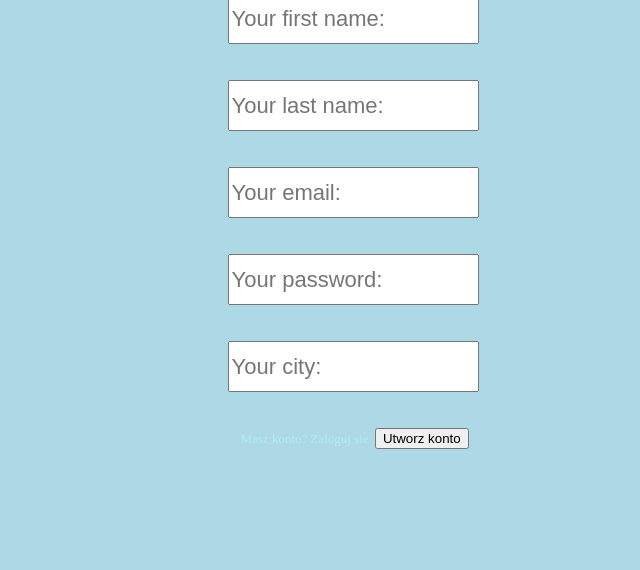
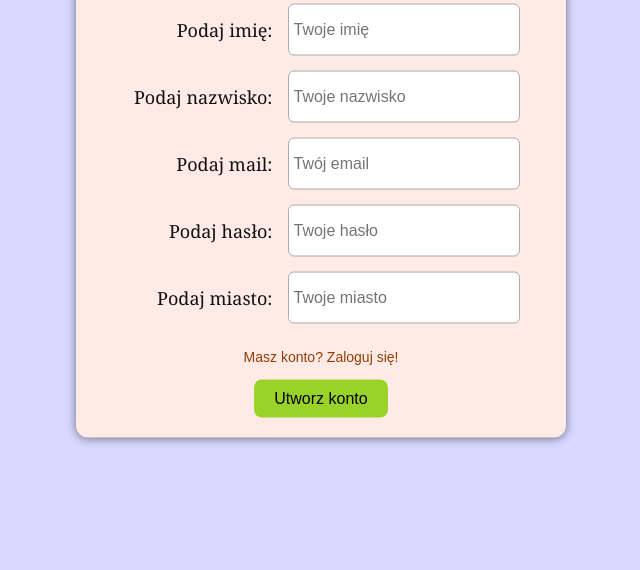
Before and after one commit to MarcinAdo22/MeteoGuideApp, a website: page MeteoGuideApp/register_user.html in a window 1280 px wide. Shown: the part 230-800 px from the top of the page, without its empty margins (319-959 px from the left). Drawn offline with Linux system fonts and the light colour scheme.

Commit message:
Register user css updated + added todolist

```diff
--- a/MeteoGuideApp/login_user.css
+++ b/MeteoGuideApp/login_user.css
@@ -24,14 +24,9 @@ body{
 
 }
 
-input[type = text] {
 
-    height: 45px;
-    width: 243px;
-    font-size: 22px;
-}
-
-input[type = password] {
+input[type="text"],
+input[type="password"] {
 
     height: 45px;
     width: 243px;
@@ -49,7 +44,7 @@ input[type = password] {
 
 .input-row label {
     font-size: 18px;
-    width: 120px; /* stała szerokość */
+    width: 120px;
     text-align: right;
     margin: 0;
 }
@@ -70,14 +65,15 @@ input[type = password] {
 
 
 
-
-
 #link_to_register:hover {
 
     color: #5F2602;
     text-decoration: underline;
 }
 
+input::placeholder {
+    font-size: 15px;
+}
 
 
 label {
@@ -105,7 +101,6 @@ button:hover {
     background-color: #FE7934;
 }
 
-
 #submit_login {
     display: flex;
     flex-direction: column;
--- a/MeteoGuideApp/register_user.css
+++ b/MeteoGuideApp/register_user.css
@@ -1,57 +1,104 @@
-body{
-    background-color: lightblue;
+body {
+    background-color: #d7d9ff;
+    margin: 0;
+    font-family: Arial, sans-serif;
 }
 
 #login_container {
-    /*
-    display:flex;
-    flex-direction: column;
+    position: absolute;
+    top: 50%;
+    left: 50%;
+    transform: translate(-50%, -50%);
+    padding: 20px;
+    background-color: #FFEAE6;
+    border-radius: 12px;
+    box-shadow: 0 1px 10px rgba(0, 0, 0, 0.5);
+    width: 450px;
+}
 
-    align-items: center;
-
-    justify-content: center;
-    */
-    top: 20%;
-    left:42%;
-    position:absolute;
-    padding: 9px;
-
-
+#register_heading {
+    margin: 20px;
+    font-family: Georgia, 'Times New Roman', Times, serif;
+    font-size: 30px;
+    color: #111114;
+    text-align: center;
+    width: fit-content;
 }
 
 #login_form {
-
     display: flex;
     flex-direction: column;
     align-items: center;
-
 }
 
-input[type = text] {
-
-    height: 45px;
-    width: 243px;
-    font-size: 22px;
+label {
+    font-family: Georgia, 'Times New Roman', Times, serif;
+    font-size: 18px;
+    color: #111114;
+    width: 150px;
+    text-align: right;
+    margin-right: 15px;
 }
 
-input[type = password] {
-
-    height: 45px;
-    width: 243px;
-    font-size: 22px;
+.input-row {
+    display: flex;
+    align-items: center;
+    width: 100%;
+    margin-bottom: 15px;
+    justify-content: center;
 }
 
+input[type="text"],
+input[type="password"] {
+    height: 40px;
+    width: 220px;
+    font-size: 16px;
+    padding: 5px;
+    border-radius: 6px;
+    border: 1px solid #aaa;
+}
+
+#submit_login {
+    display: flex;
+    flex-direction: column;
+    align-items: center;
+    margin-top: 10px;
+}
+
+button {
+    margin-top: 10px;
+    padding: 10px 20px;
+    font-size: 16px;
+    border: none;
+    border-radius: 8px;
+    background-color: #99D329;
+    color: black;
+    cursor: pointer;
+}
+
+button:hover {
+    background-color: #FE7934;
+}
 
 #link_to_login_form {
-
     text-decoration: none;
-    padding: 3px;
-    background-color: none;
-    font-size: 13px;
-    color:paleturquoise
+    font-size: 14px;
+    color: #923e04;
+    margin-bottom: 5px;
 }
 
 #link_to_login_form:hover {
+    color: #5F2602;
+    text-decoration: underline;
+}
 
-    color:lightslategrey
+#Error_register_miasto {
+    color: red;
+    font-size: 14px;
+    margin-top: 10px;
+    text-align: center;
 }
+
+p {
+    padding-top: 15px;
+}
--- a/MeteoGuideApp/register_user.html
+++ b/MeteoGuideApp/register_user.html
@@ -8,27 +8,45 @@
     </head>
     <body>
         <div id="login_container">
+            <form id="login_form" action="/register" method = "POST">
 
-            <form id="login_form" action="/register" method = "POST">
-                <label><strong>Zarejestruj się</strong></label><br><br>
-                <input type="text" placeholder="Your first name: " name="first_name"><br><br>
-                <input type="text" placeholder="Your last name: " name="last_name"><br><br>
-                <input type="text" placeholder="Your email: " name="user_name"><br><br>
-                <input type="password" placeholder="Your password: " name="user_password"><br><br>
-                <input type="text" placeholder="Your city: " name="city" id="city"><br><br>
+                <strong id="register_heading">Zarejestruj się</strong>
+                <div class="input-row">
+                    <label for="username">Podaj imię:</label>
+                <input type="text" placeholder="Twoje imię " name="first_name">
+                </div>
+
+                <div class="input-row">
+                    <label for="username">Podaj nazwisko:</label>
+                <input type="text" placeholder="Twoje nazwisko " name="last_name">
+                </div>
+
+                <div class="input-row">
+                    <label for="username">Podaj mail:</label>
+                <input type="text" placeholder="Twój email " name="user_name">
+                </div>
+
+                <div class="input-row">
+                    <label for="username">Podaj hasło:</label>
+                <input type="password" placeholder="Twoje hasło " name="user_password">
+                </div>
 
 
-
+                <div class="input-row">
+                    <label for="username">Podaj miasto:</label>
+                <input type="text" placeholder="Twoje miasto " name="city" id="city">
+                </div>
 
 
                 <div id="submit_login">
 
-                    <a id="link_to_login_form" href="./login">Masz konto? Zaloguj sie </a>
+                    <a id="link_to_login_form" href="./login">Masz konto? Zaloguj się! </a>
                     <button type="submit" >Utworz konto</button>
 
                 </div>
 
                 <p id="Error_register_miasto" style="display: none; color: red;">Nie ma takiego miasta! Spróbuj ponownie</p>
+                <p id="Error_uzytkownik_istnieje" style="display: none; color: red;">Błąd! Użytkownik istnieje! </p> <!-- TODO !!! -->
 
 
             </form>
--- /dev/null
+++ b/todolist.txt
@@ -0,0 +1,3 @@
+1. Obsłużyć sytuację kiedy złe hasło -> by był czerwony komunikat, a nie odsyłało do kolejnej strony
+2. Obsłużyć sytuację gdy użytkownik istnieje podczas rejestracji -> by był czerwony komunikat, a nie odsyłało do kolejnej strony
+3. Obsłużyć sytuację w której użytkownik nie podaje imienia/maila/hasła (bądź podaje za długie/za krótkie (opcjonalnie)) -> by był komunikat i by nie pozwalało założyć takiego konta
```
Also changed, not shown: MeteoGuideApp/login_user.html (+11 -2 lines), 1 other file.
